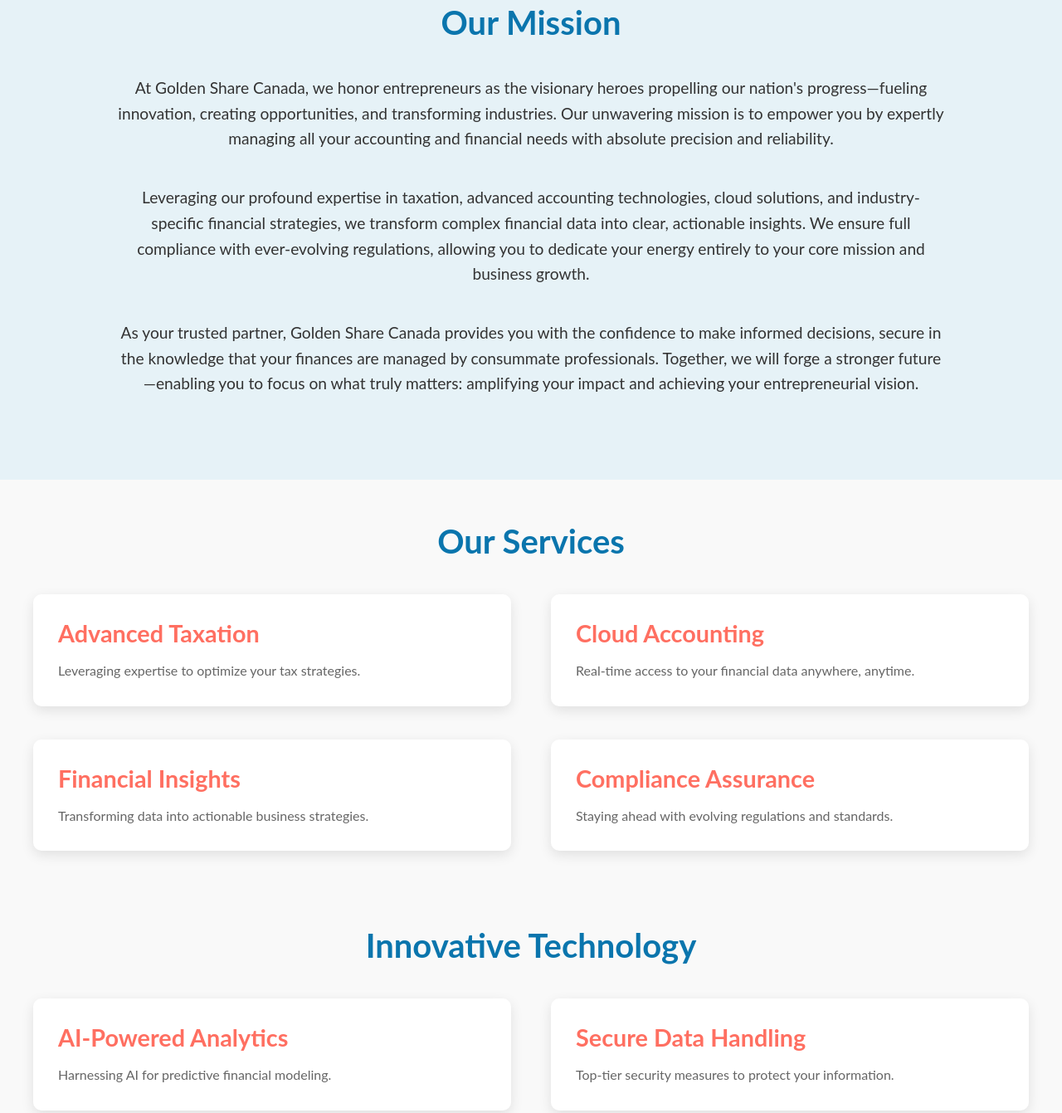
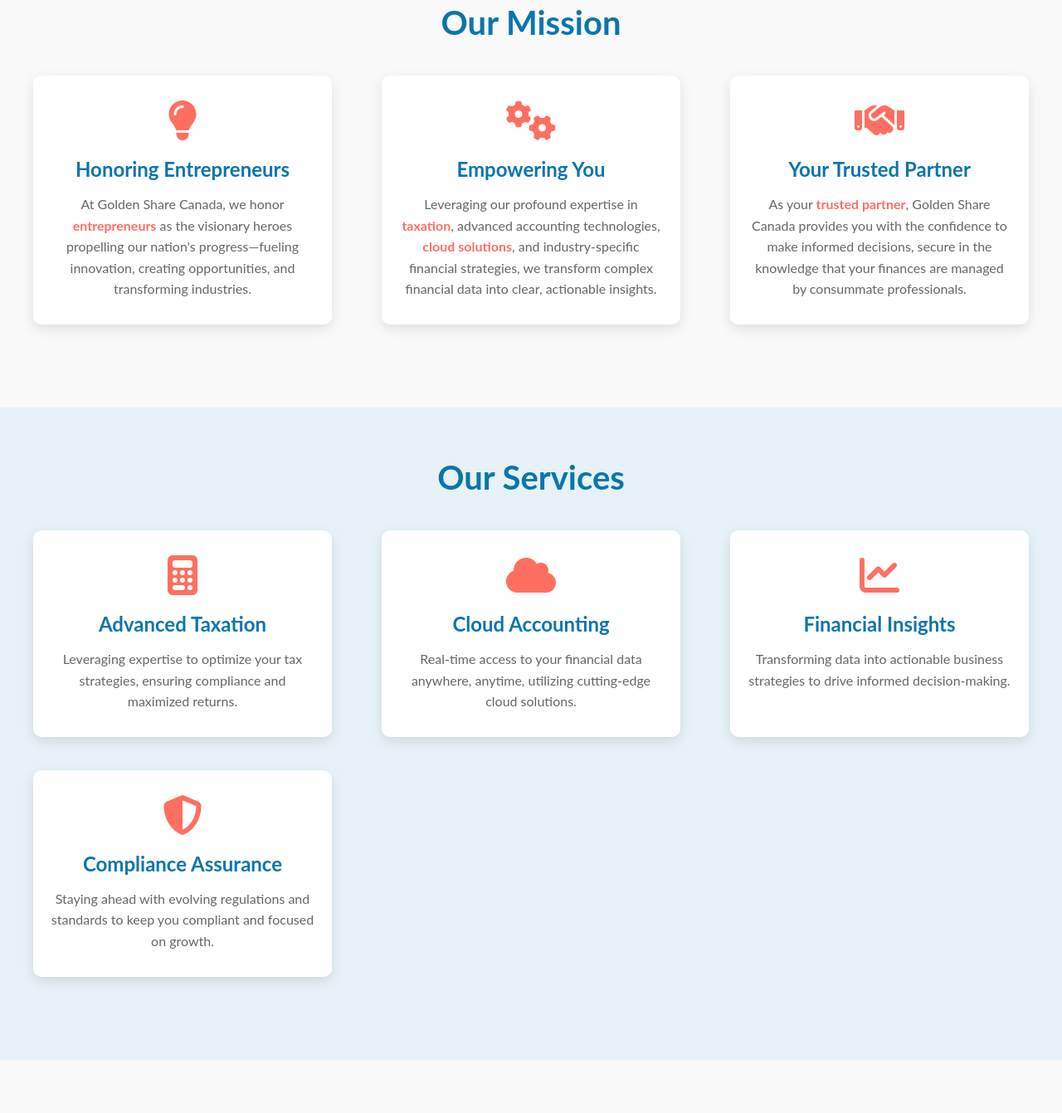
Before and after one commit to tarasbob/tarasbob.github.io, a plain HTML site: page index.html in a window 1280 px wide. Shown: the part 926-2267 px from the top of the page at 83% size. Drawn offline with nearby package versions, Linux system fonts and the light colour scheme; animation ran at ten frames a second.

Commit message:
Enchance the site

```diff
--- a/index.html
+++ b/index.html
@@ -108,11 +108,11 @@
         }
         /* Mission Section */
         .mission-section {
-            background-color: #e6f2f7;
+            background-color: #f9f9f9;
             padding: 60px 20px;
         }
         .mission-content {
-            max-width: 1000px;
+            max-width: 1200px;
             margin: 0 auto;
             text-align: center;
         }
@@ -121,96 +121,141 @@
             margin-bottom: 40px;
             color: #0a75ad;
         }
-        .mission-paragraph {
-            opacity: 0;
-            transform: translateY(20px);
-            animation: fadeInUp 1s forwards;
-            margin-bottom: 40px;
-            font-size: 1.2em;
-            line-height: 1.6;
-            color: #333;
-        }
-        .mission-paragraph:nth-child(1) {
-            animation-delay: 0.3s;
-        }
-        .mission-paragraph:nth-child(2) {
-            animation-delay: 0.6s;
-        }
-        .mission-paragraph:nth-child(3) {
-            animation-delay: 0.9s;
-        }
-        @keyframes fadeInUp {
-            to {
-                opacity: 1;
-                transform: translateY(0);
-            }
-        }
-        /* Main Content Styles */
-        main {
-            padding: 50px 20px;
-            background-color: #f9f9f9;
-        }
-        .section {
-            max-width: 1200px;
-            margin: 0 auto 50px auto;
-        }
-        .section h2 {
-            font-size: 2.5em;
-            margin-bottom: 40px;
-            color: #0a75ad;
-            text-align: center;
-        }
-        .services, .technology {
+        .mission-cards {
             display: flex;
             flex-wrap: wrap;
             justify-content: space-between;
         }
-        .service-item, .tech-item {
+        .mission-card {
             background-color: #fff;
-            width: 48%;
+            width: 30%;
             margin-bottom: 40px;
-            padding: 30px;
+            padding: 30px 20px;
             border-radius: 10px;
-            position: relative;
-            overflow: hidden;
             box-shadow: 0 5px 15px rgba(0,0,0,0.1);
             transition: transform 0.3s ease, box-shadow 0.3s ease;
+            position: relative;
         }
-        .service-item:hover, .tech-item:hover {
+        .mission-card:hover {
             transform: translateY(-10px);
             box-shadow: 0 15px 25px rgba(0,0,0,0.2);
         }
-        .service-item h3, .tech-item h3 {
-            font-size: 1.8em;
+        .mission-card i {
+            font-size: 3em;
+            color: #ff6f61;
+            margin-bottom: 20px;
+        }
+        .mission-card h3 {
+            font-size: 1.5em;
             margin-bottom: 15px;
-            color: #ff6f61;
+            color: #0a75ad;
         }
-        .service-item p, .tech-item p {
+        .mission-card p {
             font-size: 1em;
             color: #666;
             line-height: 1.6;
         }
-        .overlay {
-            position: absolute;
-            top: 0;
-            left: -100%;
-            width: 100%;
-            height: 100%;
-            background-color: rgba(255, 111, 97, 0.95);
-            color: #fff;
-            transition: left 0.3s ease;
+        .mission-card p span {
+            color: #ff6f61;
+            font-weight: bold;
+        }
+        /* Services Section */
+        .services-section {
+            background-color: #e6f2f7;
+            padding: 60px 20px;
+        }
+        .services-content {
+            max-width: 1200px;
+            margin: 0 auto;
+            text-align: center;
+        }
+        .services-content h2 {
+            font-size: 2.5em;
+            margin-bottom: 40px;
+            color: #0a75ad;
+        }
+        .services-cards {
             display: flex;
-            align-items: center;
-            justify-content: center;
-            padding: 20px;
+            flex-wrap: wrap;
+            justify-content: space-between;
+        }
+        .service-card {
+            background-color: #fff;
+            width: 30%;
+            margin-bottom: 40px;
+            padding: 30px 20px;
+            border-radius: 10px;
+            box-shadow: 0 5px 15px rgba(0,0,0,0.1);
+            transition: transform 0.3s ease, box-shadow 0.3s ease;
+            position: relative;
+        }
+        .service-card:hover {
+            transform: translateY(-10px);
+            box-shadow: 0 15px 25px rgba(0,0,0,0.2);
+        }
+        .service-card i {
+            font-size: 3em;
+            color: #ff6f61;
+            margin-bottom: 20px;
+        }
+        .service-card h3 {
+            font-size: 1.5em;
+            margin-bottom: 15px;
+            color: #0a75ad;
+        }
+        .service-card p {
+            font-size: 1em;
+            color: #666;
+            line-height: 1.6;
+        }
+        /* Technology Section */
+        .technology-section {
+            background-color: #f9f9f9;
+            padding: 60px 20px;
+        }
+        .technology-content {
+            max-width: 1200px;
+            margin: 0 auto;
             text-align: center;
+        }
+        .technology-content h2 {
+            font-size: 2.5em;
+            margin-bottom: 40px;
+            color: #0a75ad;
+        }
+        .technology-cards {
+            display: flex;
+            flex-wrap: wrap;
+            justify-content: space-between;
+        }
+        .technology-card {
+            background-color: #fff;
+            width: 45%;
+            margin-bottom: 40px;
+            padding: 30px 20px;
             border-radius: 10px;
+            box-shadow: 0 5px 15px rgba(0,0,0,0.1);
+            transition: transform 0.3s ease, box-shadow 0.3s ease;
+            position: relative;
         }
-        .service-item:hover .overlay, .tech-item:hover .overlay {
-            left: 0;
+        .technology-card:hover {
+            transform: translateY(-10px);
+            box-shadow: 0 15px 25px rgba(0,0,0,0.2);
         }
-        .overlay p {
+        .technology-card i {
+            font-size: 3em;
+            color: #ff6f61;
+            margin-bottom: 20px;
+        }
+        .technology-card h3 {
+            font-size: 1.5em;
+            margin-bottom: 15px;
+            color: #0a75ad;
+        }
+        .technology-card p {
             font-size: 1em;
+            color: #666;
+            line-height: 1.6;
         }
         /* Footer Styles */
         footer {
@@ -238,7 +283,10 @@
         }
         /* Responsive Styles */
         @media (max-width: 992px) {
-            .service-item, .tech-item {
+            .mission-card, .service-card {
+                width: 45%;
+            }
+            .technology-card {
                 width: 100%;
             }
         }
@@ -253,19 +301,21 @@
                 text-align: center;
             }
             .hero-content h1 {
-                font-size: 2.5em;
+                font-size: 2em;
             }
             .hero-content p {
                 font-size: 1em;
             }
-            .mission-content h2 {
+            .mission-content h2, .services-content h2, .technology-content h2 {
                 font-size: 2em;
             }
-            .mission-paragraph {
-                font-size: 1em;
+            .mission-card, .service-card {
+                width: 100%;
             }
         }
     </style>
+    <!-- Load AOS Library CSS -->
+    <link href="https://cdnjs.cloudflare.com/ajax/libs/aos/2.3.4/aos.css" rel="stylesheet">
 </head>
 <body>
     <!-- Header -->
@@ -295,74 +345,98 @@
     <section class="mission-section" id="mission">
         <div class="mission-content">
             <h2>Our Mission</h2>
-            <p class="mission-paragraph">
-                At Golden Share Canada, we honor entrepreneurs as the visionary heroes propelling our nation's progress—fueling innovation, creating opportunities, and transforming industries. Our unwavering mission is to empower you by expertly managing all your accounting and financial needs with absolute precision and reliability.
-            </p>
-            <p class="mission-paragraph">
-                Leveraging our profound expertise in taxation, advanced accounting technologies, cloud solutions, and industry-specific financial strategies, we transform complex financial data into clear, actionable insights. We ensure full compliance with ever-evolving regulations, allowing you to dedicate your energy entirely to your core mission and business growth.
-            </p>
-            <p class="mission-paragraph">
-                As your trusted partner, Golden Share Canada provides you with the confidence to make informed decisions, secure in the knowledge that your finances are managed by consummate professionals. Together, we will forge a stronger future—enabling you to focus on what truly matters: amplifying your impact and achieving your entrepreneurial vision.
-            </p>
-        </div>
-    </section>
-    <!-- Main Content -->
-    <main>
-        <!-- Services Section -->
-        <div class="section" id="services">
-            <h2>Our Services</h2>
-            <div class="services">
-                <div class="service-item">
-                    <h3>Advanced Taxation</h3>
-                    <p>Leveraging expertise to optimize your tax strategies.</p>
-                    <div class="overlay">
-                        <p>Our taxation services ensure compliance and maximized returns.</p>
-                    </div>
+            <div class="mission-cards">
+                <!-- Card 1 -->
+                <div class="mission-card" data-aos="fade-up">
+                    <i class="fas fa-lightbulb"></i>
+                    <h3>Honoring Entrepreneurs</h3>
+                    <p>
+                        At Golden Share Canada, we honor <span>entrepreneurs</span> as the visionary heroes propelling our nation's progress—fueling innovation, creating opportunities, and transforming industries.
+                    </p>
                 </div>
-                <div class="service-item">
-                    <h3>Cloud Accounting</h3>
-                    <p>Real-time access to your financial data anywhere, anytime.</p>
-                    <div class="overlay">
-                        <p>Utilize cutting-edge cloud solutions for seamless accounting.</p>
-                    </div>
+                <!-- Card 2 -->
+                <div class="mission-card" data-aos="fade-up" data-aos-delay="100">
+                    <i class="fas fa-cogs"></i>
+                    <h3>Empowering You</h3>
+                    <p>
+                        Leveraging our profound expertise in <span>taxation</span>, advanced accounting technologies, <span>cloud solutions</span>, and industry-specific financial strategies, we transform complex financial data into clear, actionable insights.
+                    </p>
                 </div>
-                <div class="service-item">
-                    <h3>Financial Insights</h3>
-                    <p>Transforming data into actionable business strategies.</p>
-                    <div class="overlay">
-                        <p>Get clear insights to drive informed decision-making.</p>
-                    </div>
-                </div>
-                <div class="service-item">
-                    <h3>Compliance Assurance</h3>
-                    <p>Staying ahead with evolving regulations and standards.</p>
-                    <div class="overlay">
-                        <p>We keep you compliant, so you can focus on growth.</p>
-                    </div>
+                <!-- Card 3 -->
+                <div class="mission-card" data-aos="fade-up" data-aos-delay="200">
+                    <i class="fas fa-handshake"></i>
+                    <h3>Your Trusted Partner</h3>
+                    <p>
+                        As your <span>trusted partner</span>, Golden Share Canada provides you with the confidence to make informed decisions, secure in the knowledge that your finances are managed by consummate professionals.
+                    </p>
                 </div>
             </div>
         </div>
-        <!-- Technology Section -->
-        <div class="section" id="technology">
-            <h2>Innovative Technology</h2>
-            <div class="technology">
-                <div class="tech-item">
-                    <h3>AI-Powered Analytics</h3>
-                    <p>Harnessing AI for predictive financial modeling.</p>
-                    <div class="overlay">
-                        <p>Stay ahead with forecasts and trend analysis.</p>
-                    </div>
+    </section>
+    <!-- Services Section -->
+    <section class="services-section" id="services">
+        <div class="services-content">
+            <h2>Our Services</h2>
+            <div class="services-cards">
+                <!-- Service Card 1 -->
+                <div class="service-card" data-aos="fade-up">
+                    <i class="fas fa-calculator"></i>
+                    <h3>Advanced Taxation</h3>
+                    <p>
+                        Leveraging expertise to optimize your tax strategies, ensuring compliance and maximized returns.
+                    </p>
                 </div>
-                <div class="tech-item">
-                    <h3>Secure Data Handling</h3>
-                    <p>Top-tier security measures to protect your information.</p>
-                    <div class="overlay">
-                        <p>Your data's security is our utmost priority.</p>
-                    </div>
+                <!-- Service Card 2 -->
+                <div class="service-card" data-aos="fade-up" data-aos-delay="100">
+                    <i class="fas fa-cloud"></i>
+                    <h3>Cloud Accounting</h3>
+                    <p>
+                        Real-time access to your financial data anywhere, anytime, utilizing cutting-edge cloud solutions.
+                    </p>
+                </div>
+                <!-- Service Card 3 -->
+                <div class="service-card" data-aos="fade-up" data-aos-delay="200">
+                    <i class="fas fa-chart-line"></i>
+                    <h3>Financial Insights</h3>
+                    <p>
+                        Transforming data into actionable business strategies to drive informed decision-making.
+                    </p>
+                </div>
+                <!-- Service Card 4 -->
+                <div class="service-card" data-aos="fade-up" data-aos-delay="300">
+                    <i class="fas fa-shield-alt"></i>
+                    <h3>Compliance Assurance</h3>
+                    <p>
+                        Staying ahead with evolving regulations and standards to keep you compliant and focused on growth.
+                    </p>
                 </div>
             </div>
         </div>
-    </main>
+    </section>
+    <!-- Technology Section -->
+    <section class="technology-section" id="technology">
+        <div class="technology-content">
+            <h2>Innovative Technology</h2>
+            <div class="technology-cards">
+                <!-- Technology Card 1 -->
+                <div class="technology-card" data-aos="fade-up">
+                    <i class="fas fa-robot"></i>
+                    <h3>AI-Powered Analytics</h3>
+                    <p>
+                        Harnessing AI for predictive financial modeling to stay ahead with forecasts and trend analysis.
+                    </p>
+                </div>
+                <!-- Technology Card 2 -->
+                <div class="technology-card" data-aos="fade-up" data-aos-delay="100">
+                    <i class="fas fa-lock"></i>
+                    <h3>Secure Data Handling</h3>
+                    <p>
+                        Top-tier security measures to protect your information; your data's security is our utmost priority.
+                    </p>
+                </div>
+            </div>
+        </div>
+    </section>
     <!-- Footer -->
     <footer id="contact">
         <div class="footer-content">
@@ -380,10 +454,15 @@
     <script src="https://cdn.jsdelivr.net/npm/particles.js@2.0.0/particles.min.js"></script>
     <!-- Load FontAwesome for Icons -->
     <script src="https://kit.fontawesome.com/a076d05399.js" crossorigin="anonymous"></script>
-    <!-- Load Waypoints for Scroll Animations -->
-    <script src="https://cdnjs.cloudflare.com/ajax/libs/waypoints/4.0.1/jquery.waypoints.min.js"></script>
-    <!-- Load jQuery -->
-    <script src="https://code.jquery.com/jquery-3.6.0.min.js"></script>
+    <!-- Load AOS Library JS -->
+    <script src="https://cdnjs.cloudflare.com/ajax/libs/aos/2.3.4/aos.js"></script>
+    <!-- Initialize AOS -->
+    <script>
+        AOS.init({
+            duration: 1000,
+            once: true
+        });
+    </script>
     <script>
         // Initialize Particles.js
         particlesJS("particles-js", {
@@ -455,19 +534,6 @@
         document.querySelector('.logo').addEventListener('click', function() {
             alert('You found the golden share!');
         });
-        // Animate Mission Paragraphs on Scroll
-        $(document).ready(function() {
-            $('.mission-paragraph').each(function() {
-                var element = this;
-                var waypoint = new Waypoint({
-                    element: element,
-                    handler: function() {
-                        $(element).addClass('animated');
-                    },
-                    offset: '80%'
-                });
-            });
-        });
     </script>
 </body>
 </html>
```
